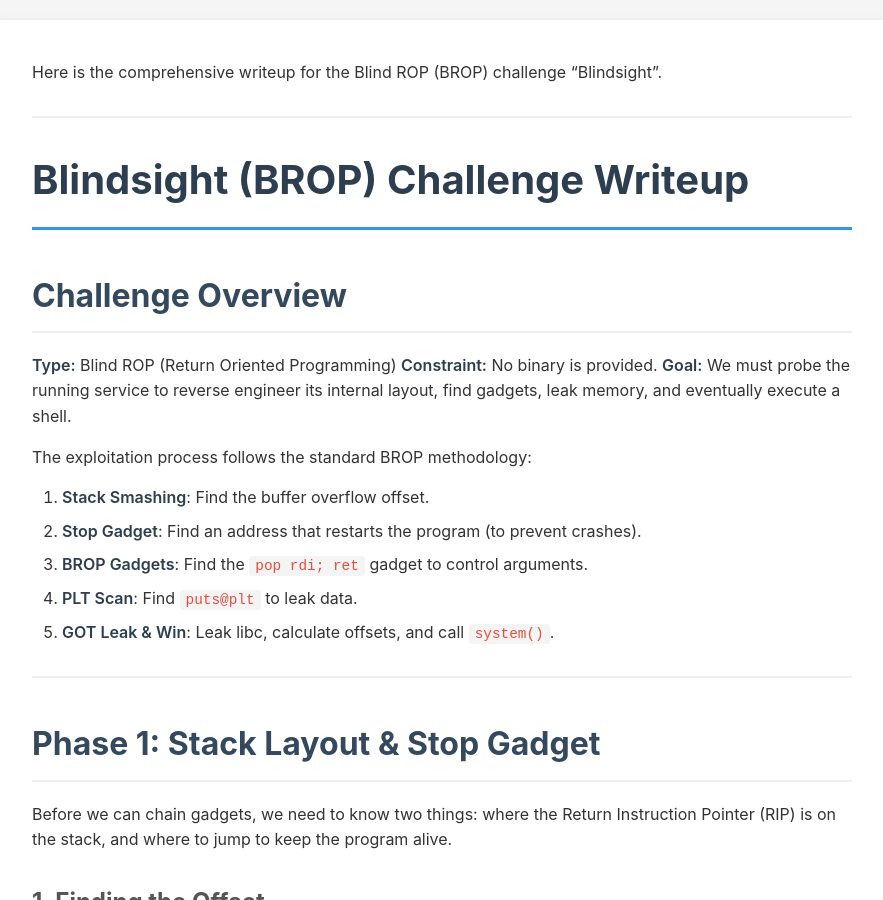
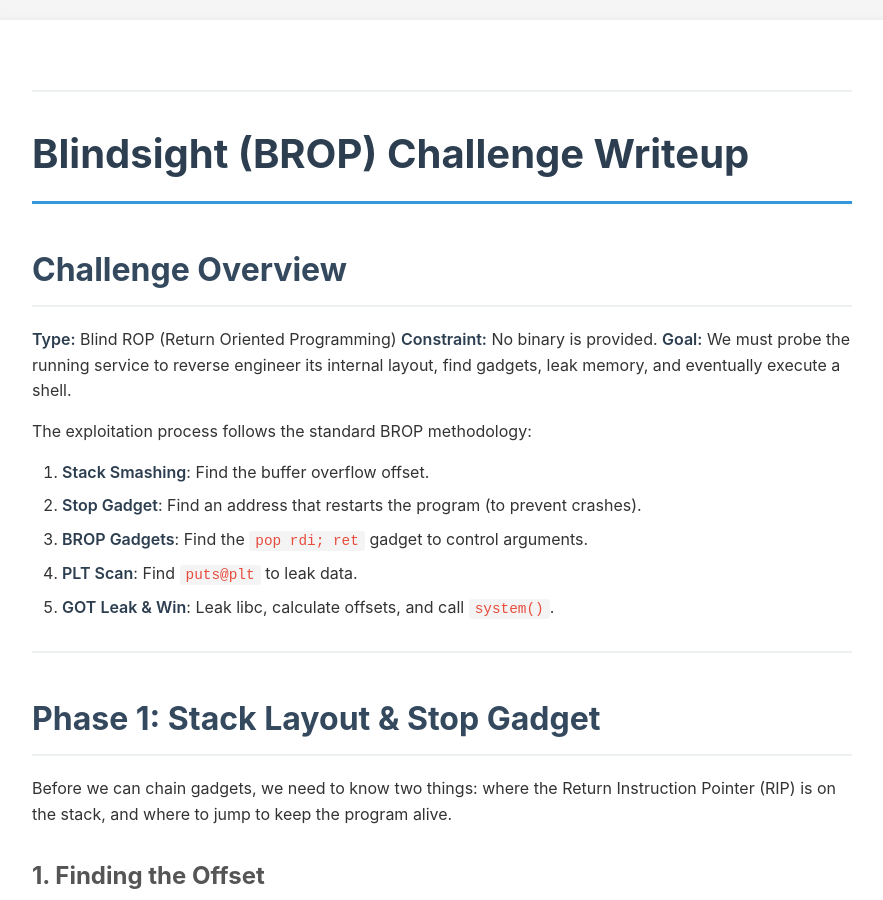
Before and after one commit to andrei2308/ctf-challenges, a Jekyll site: the page built from cyberedu/pwn/blindsight/description.md, in a window 1280 px wide and 900 px high. Shown: the whole window, without its empty margins (198-1081 px from the left). Built offline with Jekyll 4.4.1, drawn with Linux system fonts in a browser that asks for light colours; our own code applies the rules of GitHub Pages for plain Markdown files.

Commit message:
Update description.md

```diff
--- a/cyberedu/pwn/blindsight/description.md
+++ b/cyberedu/pwn/blindsight/description.md
@@ -1,4 +1,3 @@
-Here is the comprehensive writeup for the Blind ROP (BROP) challenge "Blindsight".
 
 ---
 
```
